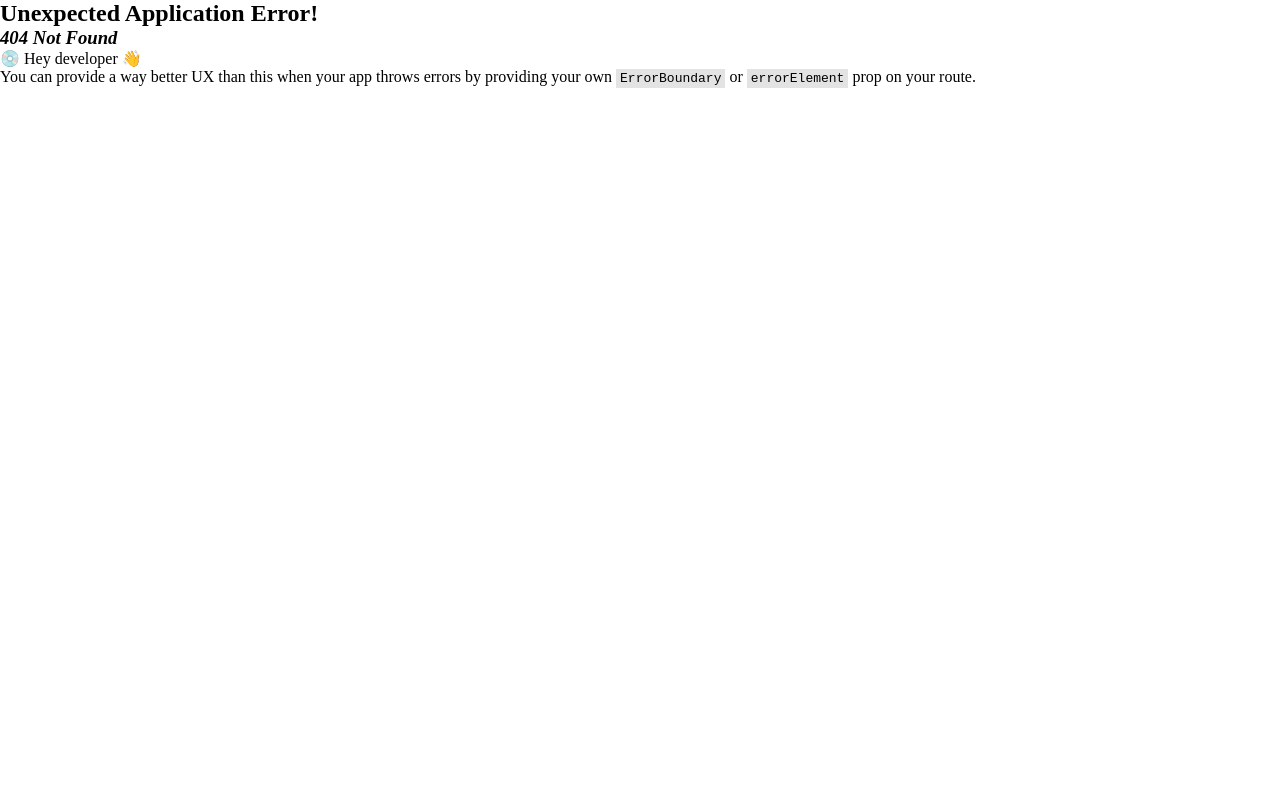
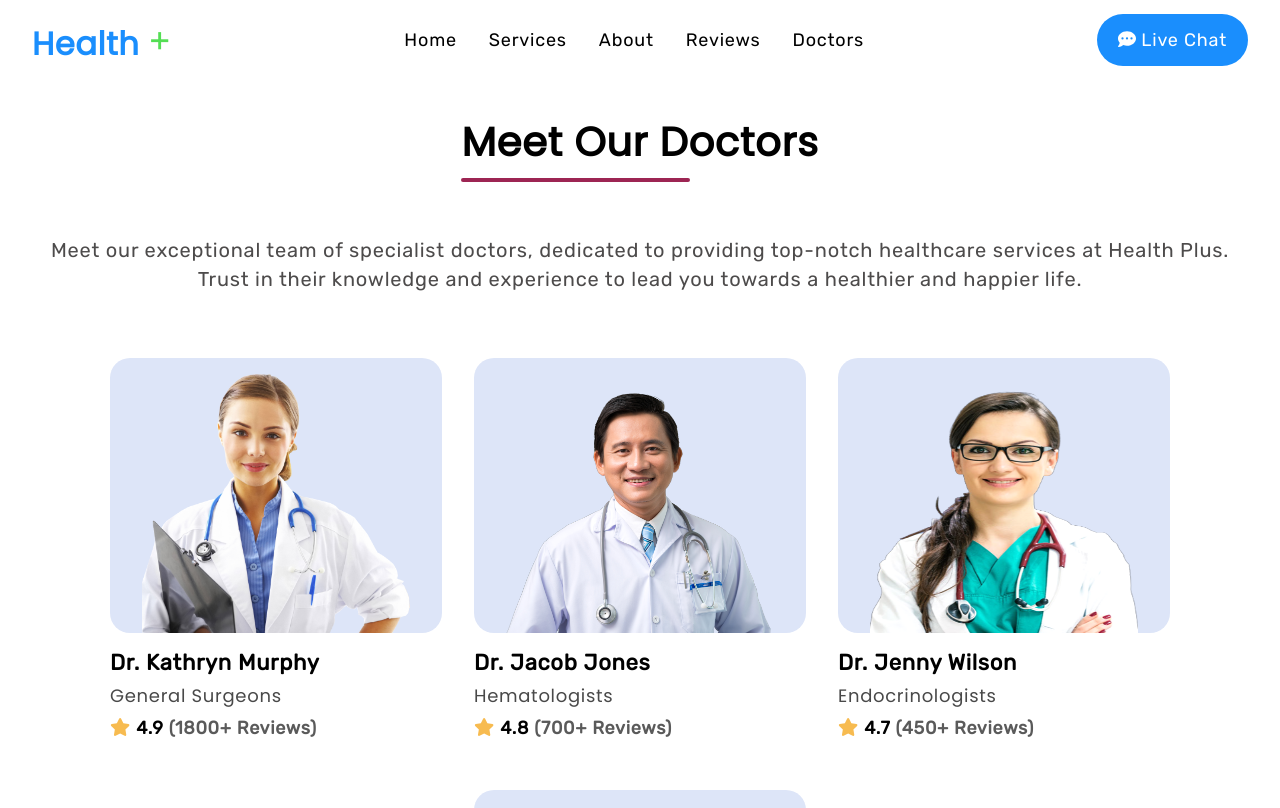
Before and after one commit to umarprogrammer19/React-Health-Plus-Site, a React (Vite) app: page /Doctors in a window 1280 px wide. Before the commit this address had no page. Shown: the top 808 px of the page. Built offline with nearby package versions, Linux system fonts and the light colour scheme.

Commit message:
Doctors Route

```diff
--- /dev/null
+++ b/src/pages/DoctorsPage.jsx
@@ -0,0 +1,5 @@
+import Doctors from "../Components/Doctors";
+
+export default function DoctorsPage() {
+    return <Doctors />
+}
```
Also changed, not shown: src/main.jsx (+4 -4 lines).
